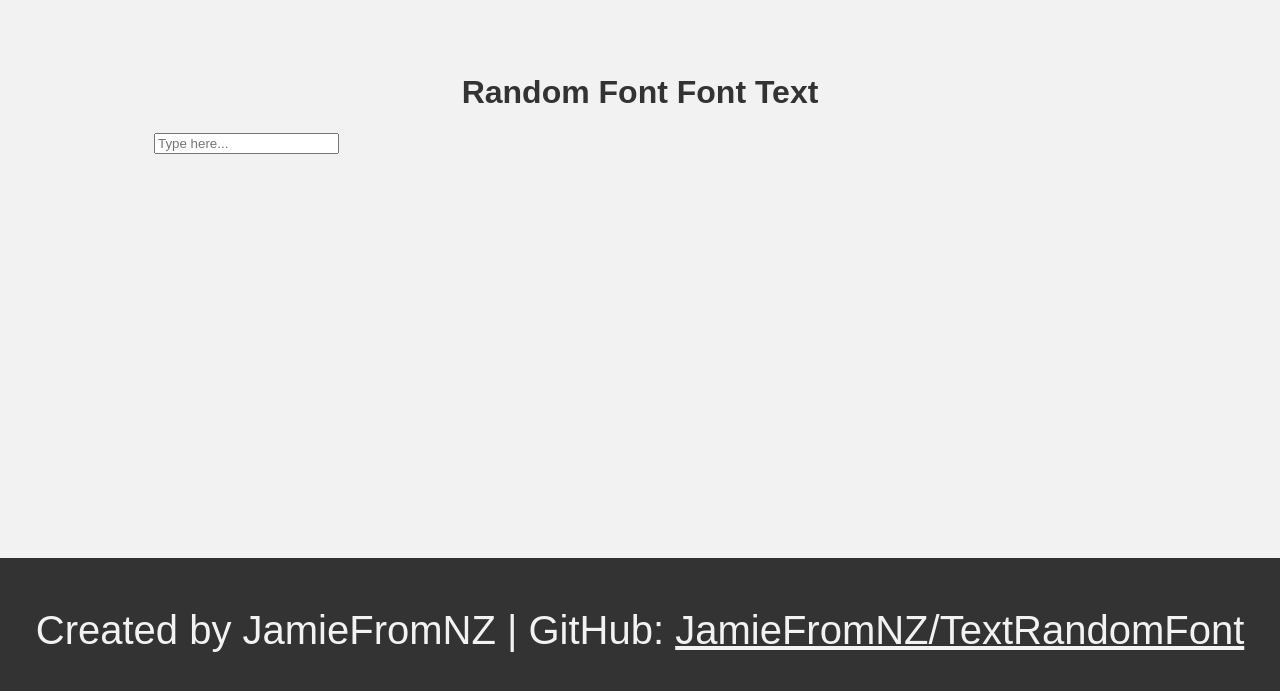
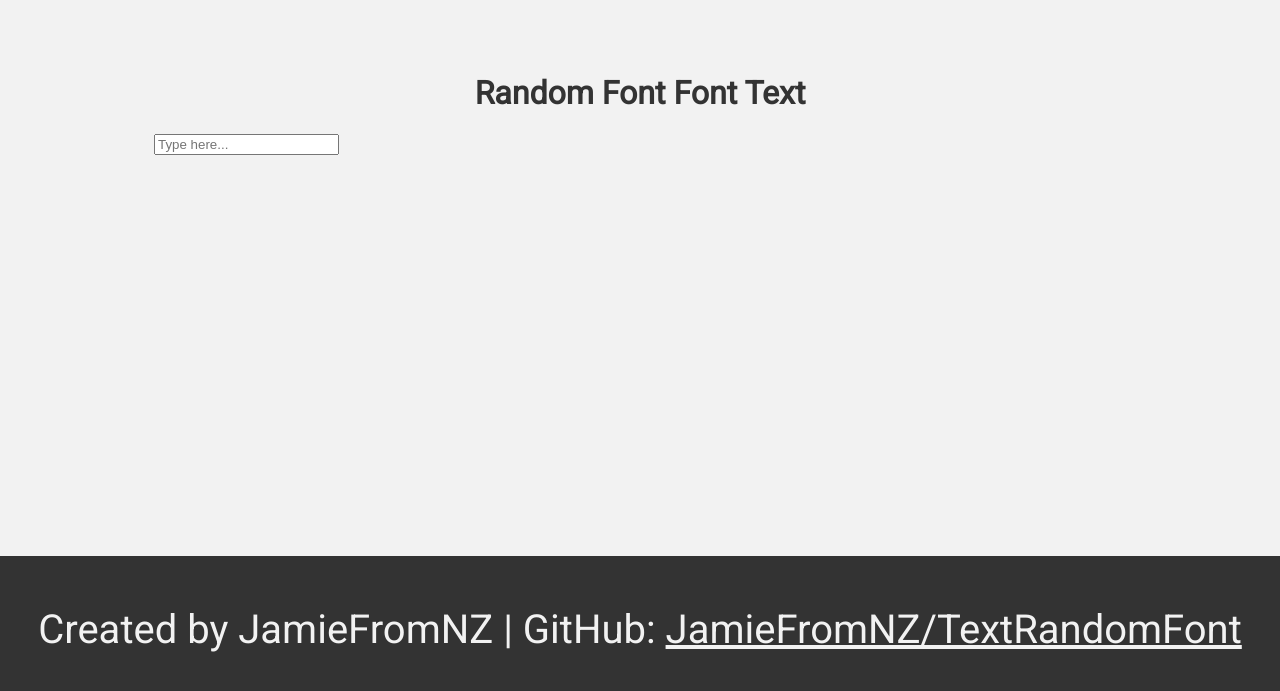
Before and after one commit to OscarFromNZ/TextRandomFont, a plain HTML site: page index.html in a window 1280 px wide. Shown: the part 97-788 px from the top of the page. Drawn offline with Linux system fonts and the light colour scheme; a web font is replaced by a local one.

Commit message:
Change base font

```diff
--- a/styles.css
+++ b/styles.css
@@ -311,7 +311,7 @@ p {
 
 body {
     background-color: #f2f2f2;
-    font-family: 'Arial', sans-serif;
+    font-family: 'Roboto', sans-serif;
     margin: 100px;
     padding: 0;
 }
```
